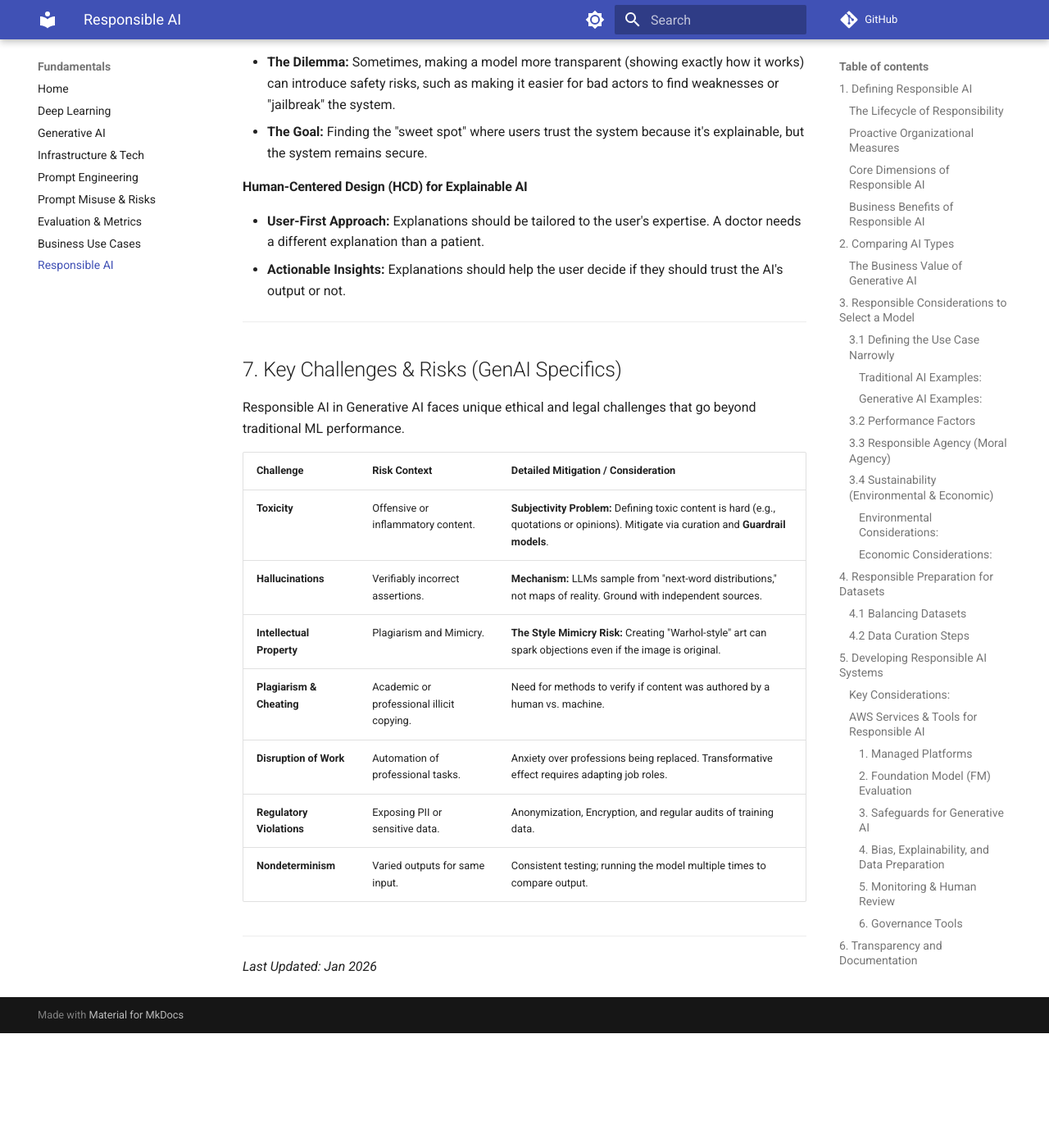
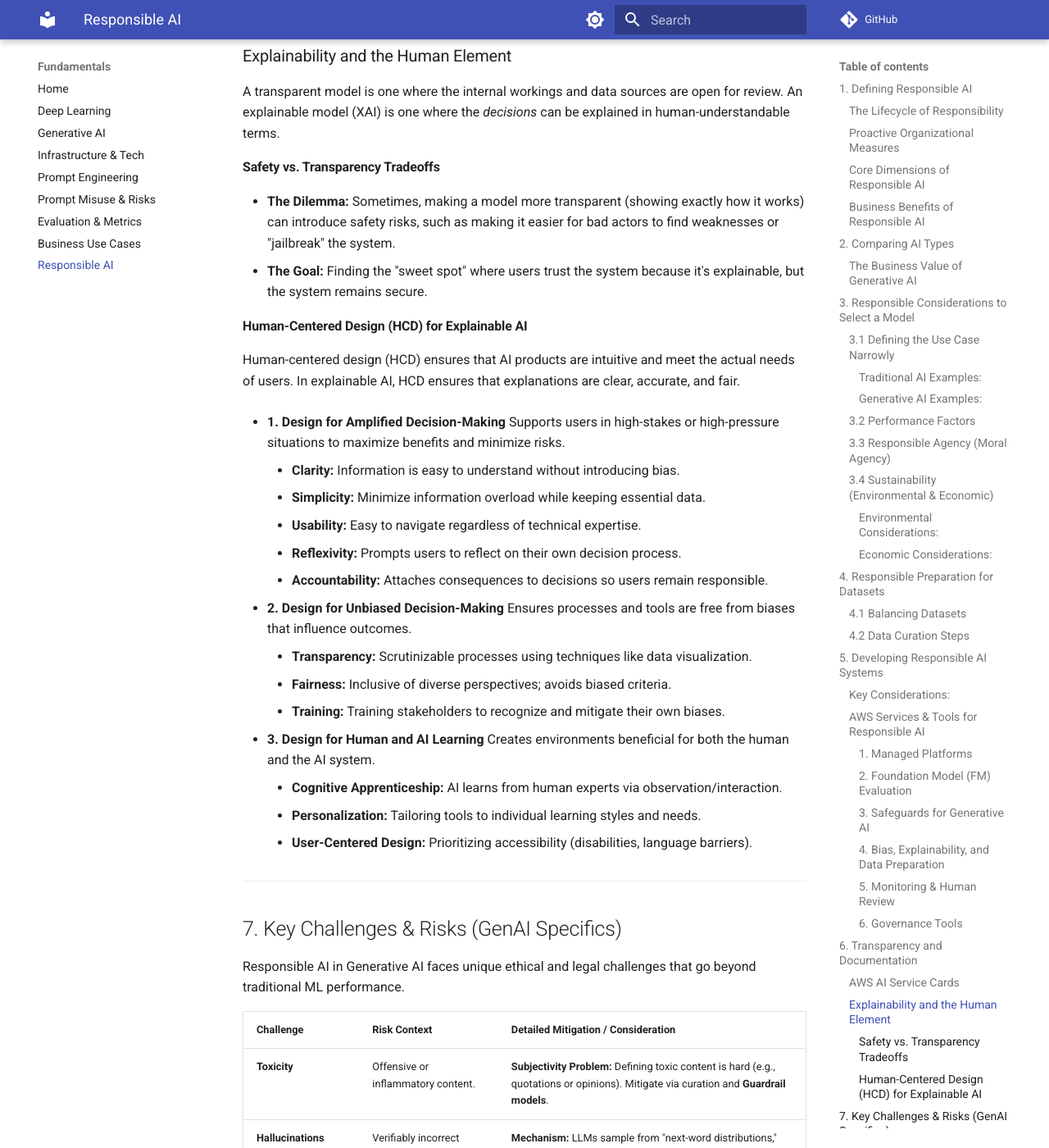
Before and after one commit to kvcenation5/aws-ai-practitioner-exam, an MkDocs documentation site: the page built from docs/09-responsible-ai.md, in a window 1280 px wide and 1400 px high, scrolled down 8721 px. Shown: the whole window at 82% size. Built offline with MkDocs 1.6.1 and Material for MkDocs 9.7.7, drawn with Linux system fonts in a browser that asks for light colours; comment, search, counter and statistics services are not loaded; before the commit the page ends 9981 px from its top, so only the background shows below that; some of the changed text lies outside the part shown.

Commit message:
Expand HCD principles and add RLHF/Ground Truth details

```diff
--- a/docs/09-responsible-ai.md
+++ b/docs/09-responsible-ai.md
@@ -241,6 +241,12 @@
 *   **Amazon Augmented AI (Amazon A2I)**
     Builds workflows for human review of ML predictions, removing the heavy lifting of managing large groups of reviewers.
 
+*   **Reinforcement Learning from Human Feedback (RLHF)**
+    A technique where human feedback is used to optimize ML models. It incorporates human rewards into the learning function to align models with human goals and needs.
+
+*   **Amazon SageMaker Ground Truth**
+    Provides human-in-the-loop capabilities across the ML lifecycle. Includes data annotation for RLHF, allowing humans to rank or classify model responses to create a "reward model" for fine-tuning.
+
 #### 6. Governance Tools
 *   **SageMaker Role Manager:** Quickly defines minimum "least-privilege" permissions for users.
 *   **SageMaker Model Cards:** Captures and shares essential model information (intended use, risk ratings, training details).
@@ -270,8 +276,27 @@
 *   **The Goal:** Finding the "sweet spot" where users trust the system because it's explainable, but the system remains secure.
 
 #### Human-Centered Design (HCD) for Explainable AI
-*   **User-First Approach:** Explanations should be tailored to the user's expertise. A doctor needs a different explanation than a patient.
-*   **Actionable Insights:** Explanations should help the user decide if they should trust the AI's output or not.
+Human-centered design (HCD) ensures that AI products are intuitive and meet the actual needs of users. In explainable AI, HCD ensures that explanations are clear, accurate, and fair.
+
+*   **1. Design for Amplified Decision-Making**
+    Supports users in high-stakes or high-pressure situations to maximize benefits and minimize risks.
+    - **Clarity:** Information is easy to understand without introducing bias.
+    - **Simplicity:** Minimize information overload while keeping essential data.
+    - **Usability:** Easy to navigate regardless of technical expertise.
+    - **Reflexivity:** Prompts users to reflect on their own decision process.
+    - **Accountability:** Attaches consequences to decisions so users remain responsible.
+
+*   **2. Design for Unbiased Decision-Making**
+    Ensures processes and tools are free from biases that influence outcomes.
+    - **Transparency:** Scrutinizable processes using techniques like data visualization.
+    - **Fairness:** Inclusive of diverse perspectives; avoids biased criteria.
+    - **Training:** Training stakeholders to recognize and mitigate their own biases.
+
+*   **3. Design for Human and AI Learning**
+    Creates environments beneficial for both the human and the AI system.
+    - **Cognitive Apprenticeship:** AI learns from human experts via observation/interaction.
+    - **Personalization:** Tailoring tools to individual learning styles and needs.
+    - **User-Centered Design:** Prioritizing accessibility (disabilities, language barriers).
 
 ---
 
```
